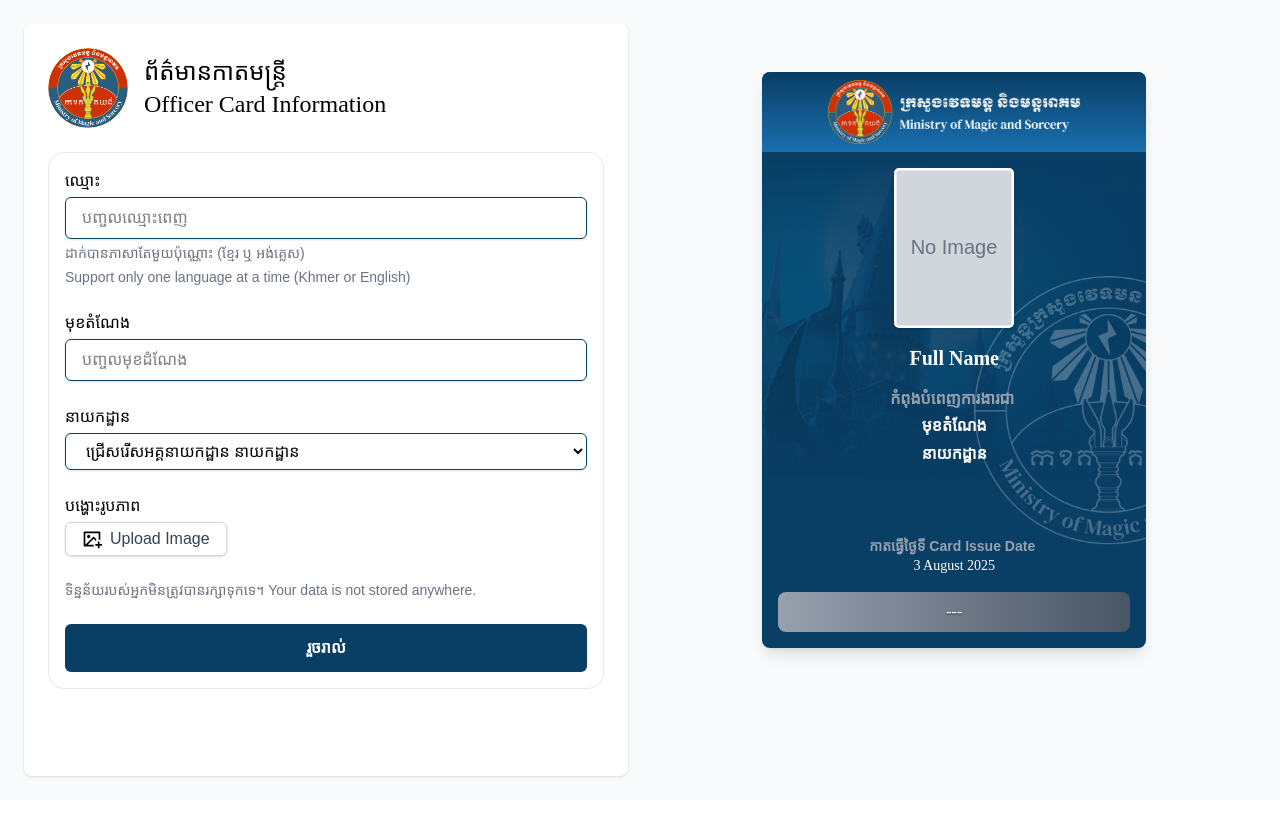
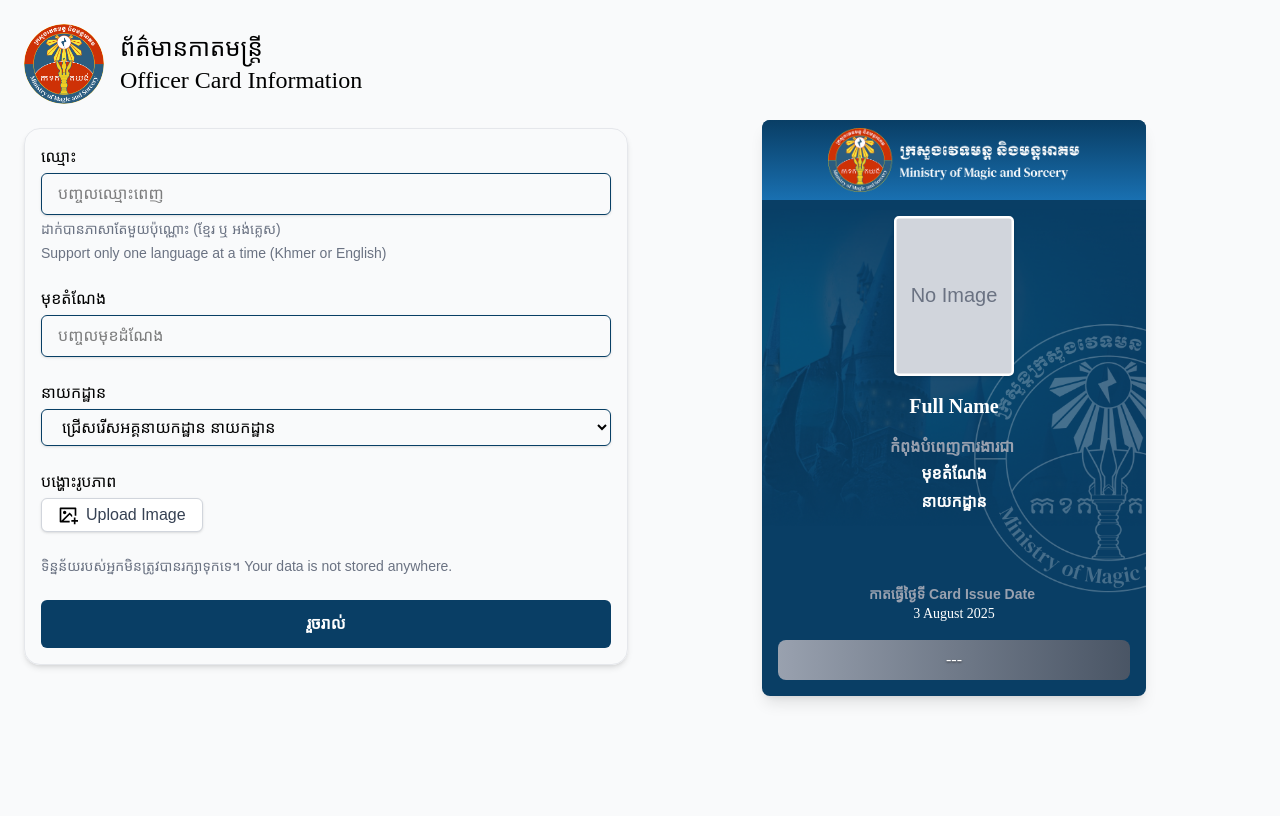
Before and after one commit to MonyDeth/newcard, a Nuxt app: page / in a window 1280 px wide. Built offline with nearby package versions, Linux system fonts and the light colour scheme; a web font is replaced by a local one.

Commit message:
minor ui changes

```diff
--- a/app/pages/index.vue
+++ b/app/pages/index.vue
@@ -4,7 +4,7 @@
 
 
     <!-- Edit Form (same as before) -->
-    <div class="order-1 md:order-none w-full md:w-1/2 bg-white rounded-lg shadow p-6">
+    <div class="order-1 md:order-none w-full md:w-1/2">
 <div class="flex items-center gap-4 mb-6">
   <img
     src="/images/logo.png"
@@ -17,7 +17,7 @@
   </div>
 </div>
 
-  <form @submit.prevent="submitForm" class="space-y-6 p-4 border border-gray-200 rounded-2xl">
+  <form @submit.prevent="submitForm" class="space-y-6 p-4 border border-gray-200 rounded-2xl shadow-md">
     <div>
   <label for="name" class="block font-medium mb-1">ឈ្មោះ</label>
   <input
@@ -104,7 +104,7 @@
 </div>
 
 
-<div class="order-2 md:order-none w-full md:w-1/2 flex justify-center items-center mb-20">
+<div class="order-2 md:order-none w-full md:w-1/2 flex justify-center items-center my-24">
             <div
             id="card-to-download"
             class="relative aspect-[2/3] w-full max-w-sm md:w-128 bg-white rounded-lg shadow-lg flex flex-col overflow-hidden bg-cover"
```
